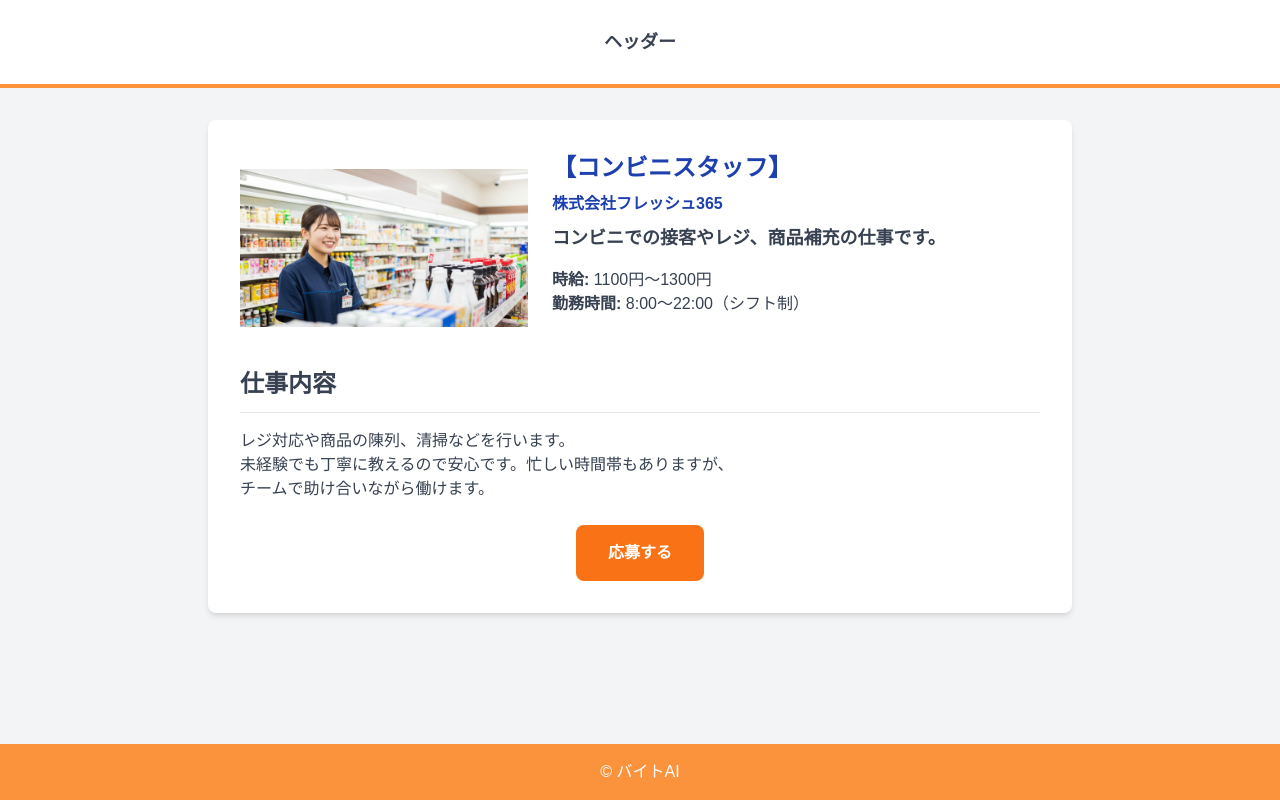
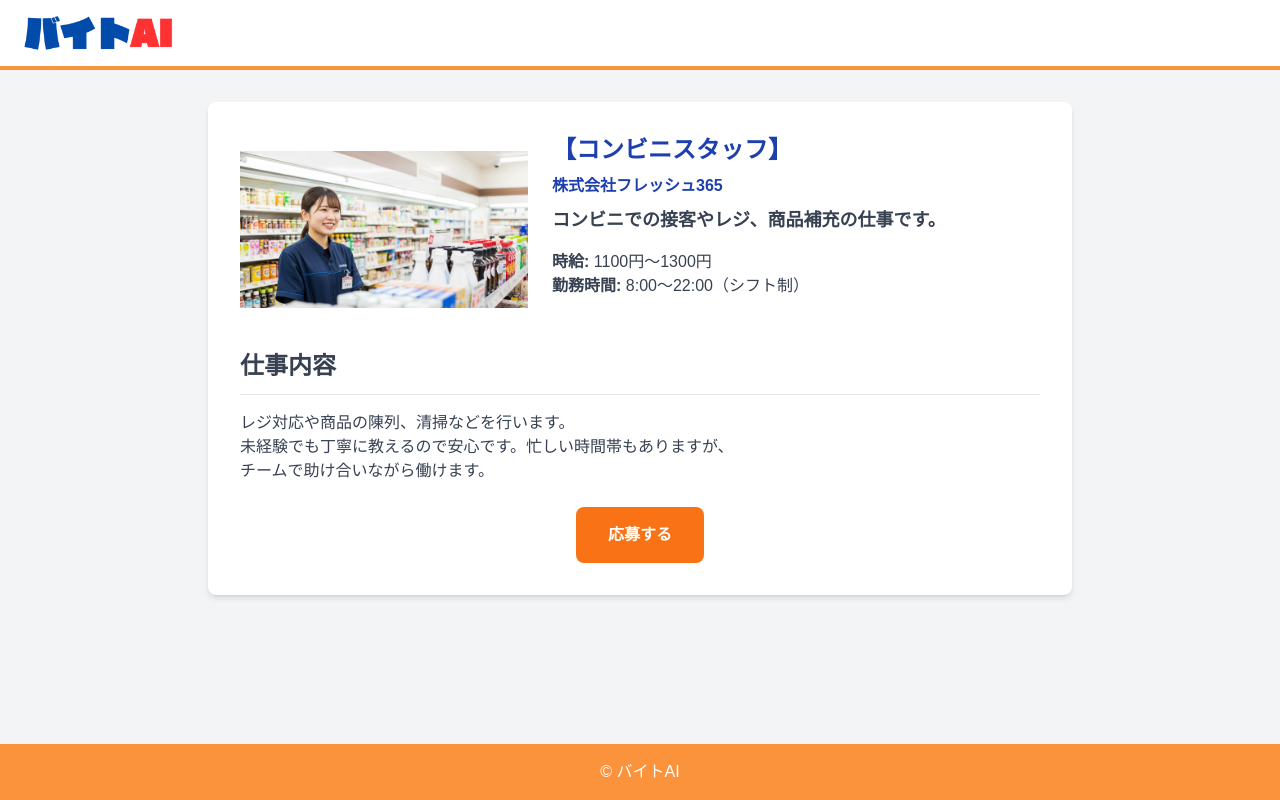
Before and after one commit to InoKotaro/baito-ai-website, a Next.js app: page /jobs/1 in a window 1280 px wide. Built offline with nearby package versions, Linux system fonts and the light colour scheme.

Commit message:
feat: ヘッダーにロゴ実装

```diff
--- a/src/app/components/Header.jsx
+++ b/src/app/components/Header.jsx
@@ -1,7 +1,22 @@
+import Image from 'next/image';
+import Link from 'next/link';
+
 export default function Header() {
   return (
-    <header className="border-b-4 border-orange-400 bg-white px-6 py-7 text-center text-lg font-bold text-gray-700">
-      ヘッダー
+    <header className="flex items-center justify-between border-b-4 border-orange-400 bg-white px-6 py-4">
+      <Link href="/" className="flex items-center gap-3">
+        <Image
+          src="/image/BaitoAI-logo.png"
+          alt="Baito AI ロゴ"
+          width={150}
+          height={40}
+          priority
+        />
+      </Link>
+
+      {/* <nav>
+        ここにナビゲーションリンクなどを追加できます
+      </nav> */}
     </header>
   );
 }
--- a/src/app/components/JobCard.jsx
+++ b/src/app/components/JobCard.jsx
@@ -7,20 +7,12 @@ import LinkApplyButton from '@/app/components/ApplyButton';
 import { jobs } from '@/data/siteData.jsx';
 
 export default function JobCard() {
-  const router = useRouter();
-
-  const handleApplyClick = (e, jobId) => {
-    e.preventDefault(); // Linkのデフォルト動作をキャンセル
-    e.stopPropagation(); // 親要素へのイベント伝播を停止
-    router.push(`/apply/${jobId}`);
-  };
-
   return (
     <section aria-label="求人一覧">
       {jobs.map((job) => (
         <Link key={job.id} href={`/jobs/${job.id}`} className="block">
           <article className="mb-6 flex cursor-pointer items-start gap-6 rounded-lg bg-white p-6 shadow-md transition-shadow hover:shadow-lg">
-            <div className="relative h-40 w-72 flex-shrink-0">
+            <div className="relative h-48 w-72 flex-shrink-0">
               <Image
                 src={job.image}
                 alt={job.title}
```
Also changed, not shown: public/image/BaitoAI-logo.png (added).
